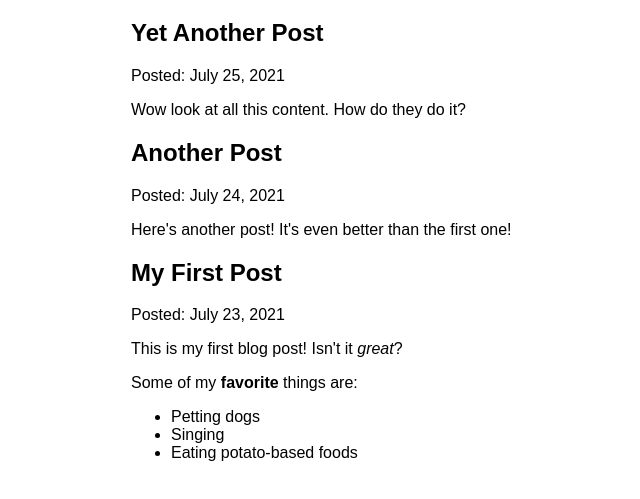
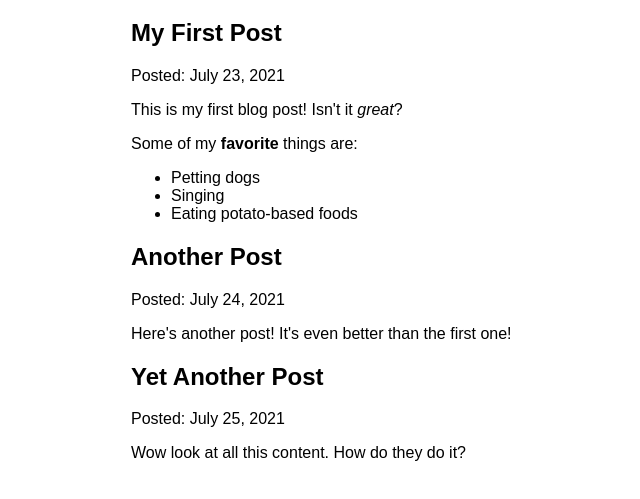
Before and after one commit to hk1518/myWebsite, a Gatsby site: page /blog in a window 1280 px wide. Shown: the part 127-626 px from the top of the page, without its empty margins (259-899 px from the left). Built offline with nearby package versions, Linux system fonts and the light colour scheme; Gatsby itself is replaced by a stand-in of ours.

```diff
--- a/src/pages/blog.js
+++ b/src/pages/blog.js
@@ -21,7 +21,7 @@
 
 export const query = graphql`
   query {
-    allMdx(sort: { fields: frontmatter___date, order: DESC }) {
+    allMdx(sort: { fields: frontmatter___date, order: ASC }) {
       nodes {
         frontmatter {
           date(formatString: "MMMM D, YYYY")
```
Also changed, not shown: 2 other files.
